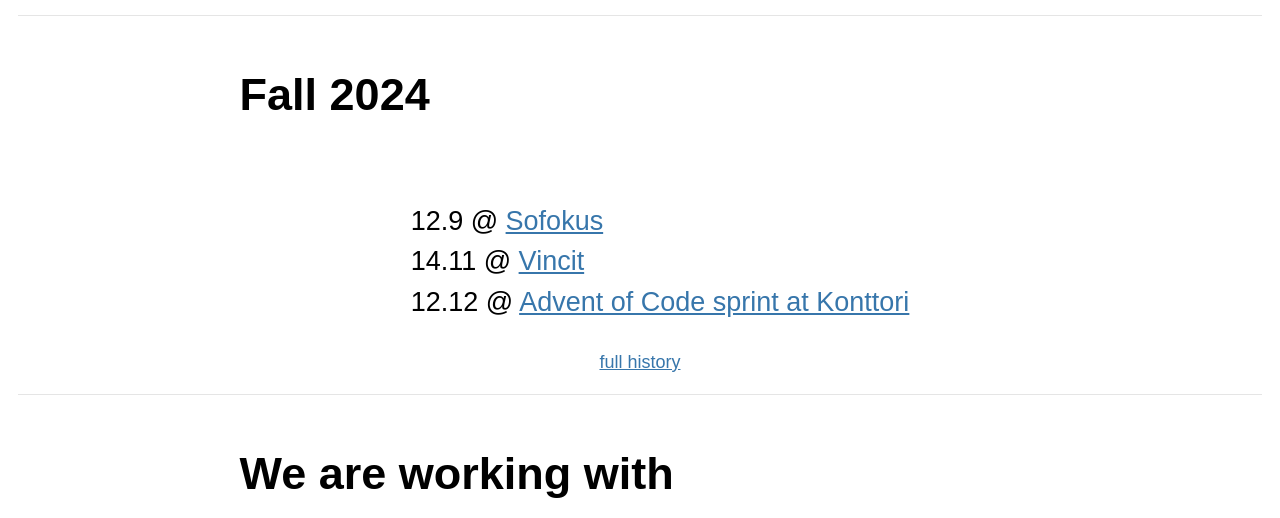
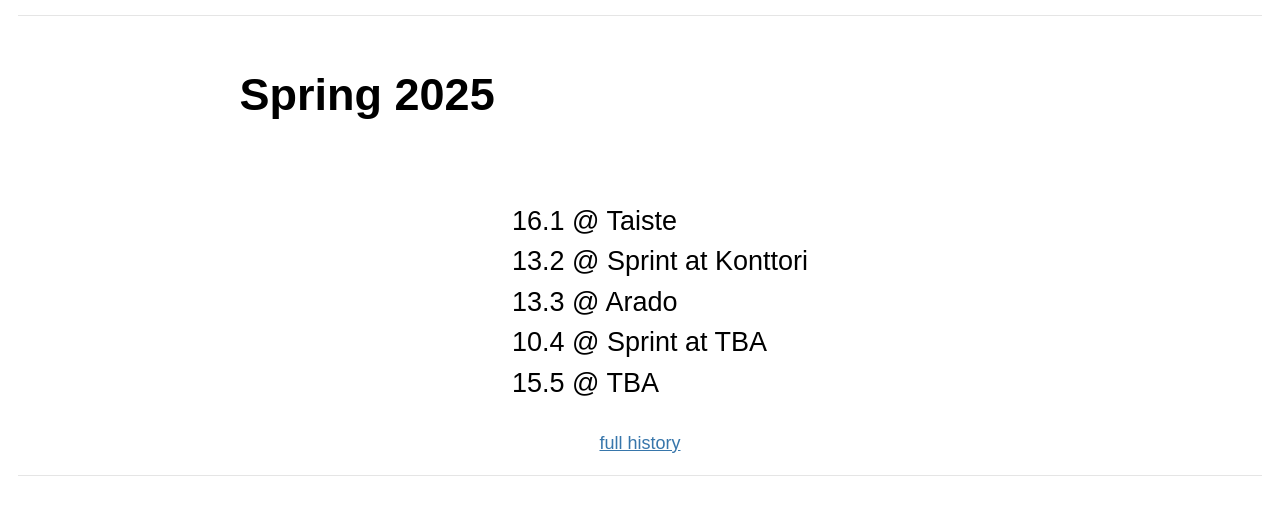
Before and after one commit to archipylago/archipylago.dev, an Eleventy site: page index.njk in a window 1280 px wide. Shown: the part 1270-1788 px from the top of the page. Built offline with nearby package versions, Linux system fonts and the light colour scheme; Eleventy itself is replaced by a stand-in of ours; files that its build step writes are made by us from their sources; a web font is replaced by a local one.

Commit message:
End of year updates
- Spring 2025 calendar
- Add December sprint to history

```diff
--- a/_data/events.json
+++ b/_data/events.json
@@ -1,17 +1,27 @@
 [
   {
-    "date": "2024-09-12",
-    "url": "https://www.meetabit.com/events/archipylago-5-september-2024-at-sofokus",
-    "host": "Sofokus"
+    "date": "2025-01-16",
+    "url": "",
+    "host": "Taiste"
   },
   {
-    "date": "2024-11-14",
-    "url": "https://www.meetabit.com/events/archipylago-6-november-2024-at-vincit",
-    "host": "Vincit"
+    "date": "2025-02-13",
+    "url": "",
+    "host": "Sprint at Konttori"
   },
   {
-    "date": "2024-12-12",
-    "url": "https://www.meetabit.com/events/archipylago-7-sprint-at-konttori",
-    "host": "Advent of Code sprint at Konttori"
+    "date": "2025-03-13",
+    "url": "",
+    "host": "Arado"
+  },
+  {
+    "date": "2025-04-10",
+    "url": "",
+    "host": "Sprint at TBA"
+  },
+  {
+    "date": "2025-05-15",
+    "url": "",
+    "host": "TBA"
   }
 ]
--- a/_data/history.json
+++ b/_data/history.json
@@ -68,7 +68,8 @@
         "url": null
       }
     ]
-  },{
+  },
+  {
     "date": "2014-11-14",
     "host": "Vincit",
     "talks": [
@@ -85,5 +86,13 @@
         "url": null
       }
     ]
+  },
+  {
+    "date": "2014-12-12",
+    "host": "University of Turku",
+    "special": {
+      "name": "Advent of Code Sprint",
+      "description": "In December we got together to solve Advent of Code puzzles together at Konttori."
+    }
   }
 ]
--- a/_includes/events.njk
+++ b/_includes/events.njk
@@ -1,6 +1,6 @@
 {% if events.length > 0 %}
 <section>
-  <h2>Fall 2024</h2>
+  <h2>Spring 2025</h2>
   <div class="event-container">
     <ul id="events">
       {% for event in events %}
```
